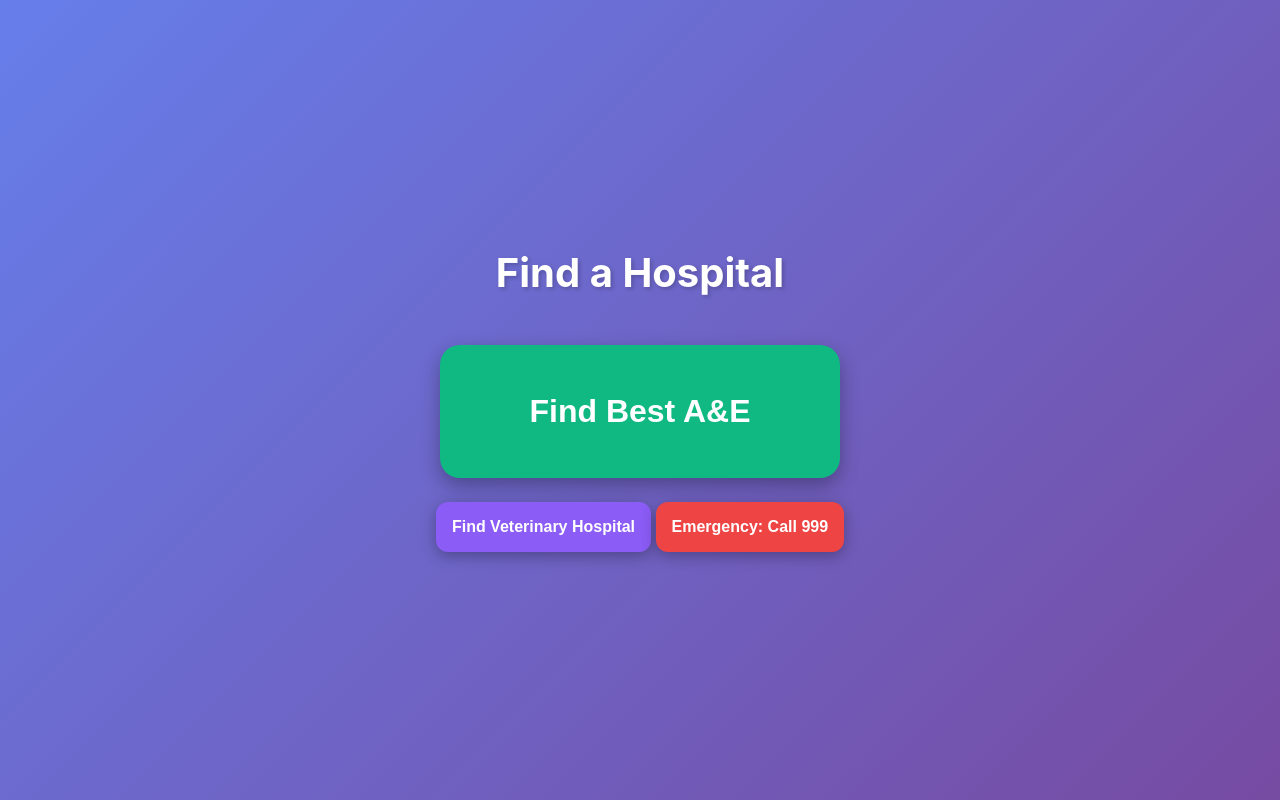
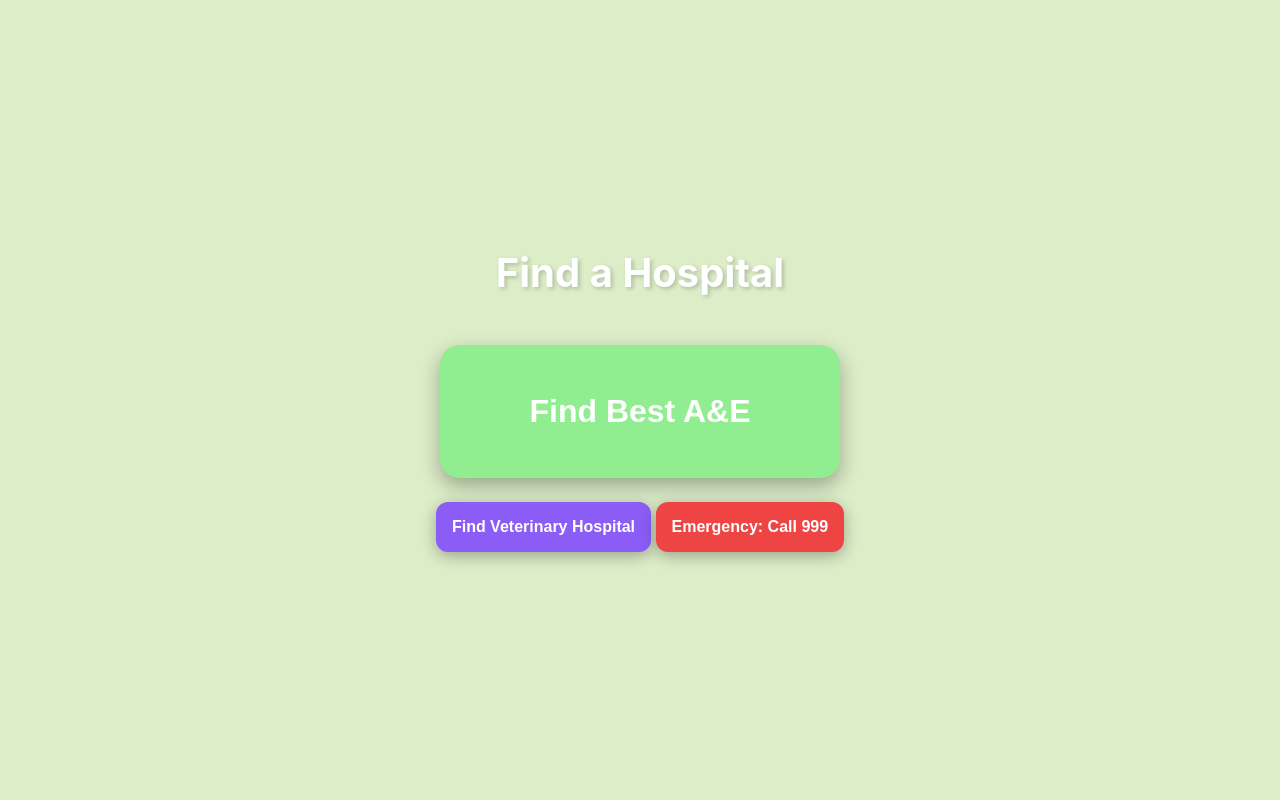
Before and after one commit to antonbhaumik/ICHack26, a Flask app: page / in a window 1280 px wide. Run offline with Flask 3, Linux system fonts and the light colour scheme.

Commit message:
Some css changes

```diff
--- a/static/style.css
+++ b/static/style.css
@@ -6,7 +6,7 @@
 
 body {
     font-family: -apple-system, BlinkMacSystemFont, 'Segoe UI', Roboto, Oxygen, Ubuntu, Cantarell, sans-serif;
-    background: linear-gradient(135deg, #667eea 0%, #764ba2 100%);
+    background: #dcedc8;
     min-height: 100vh;
     display: flex;
     justify-content: center;
@@ -34,7 +34,7 @@ h1 {
     font-size: 2rem;
     font-weight: bold;
     color: white;
-    background: #10b981;
+    background: #90EE90;
     border: none;
     border-radius: 20px;
     cursor: pointer;
```
